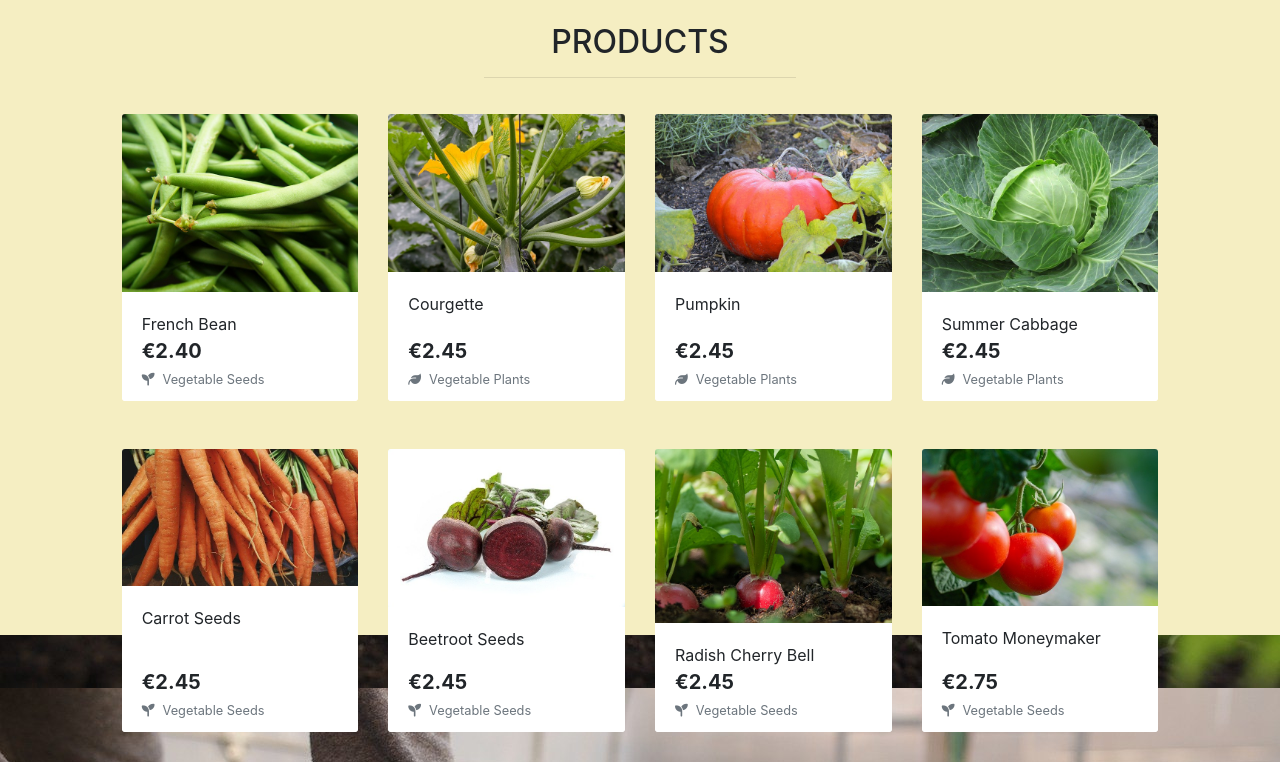
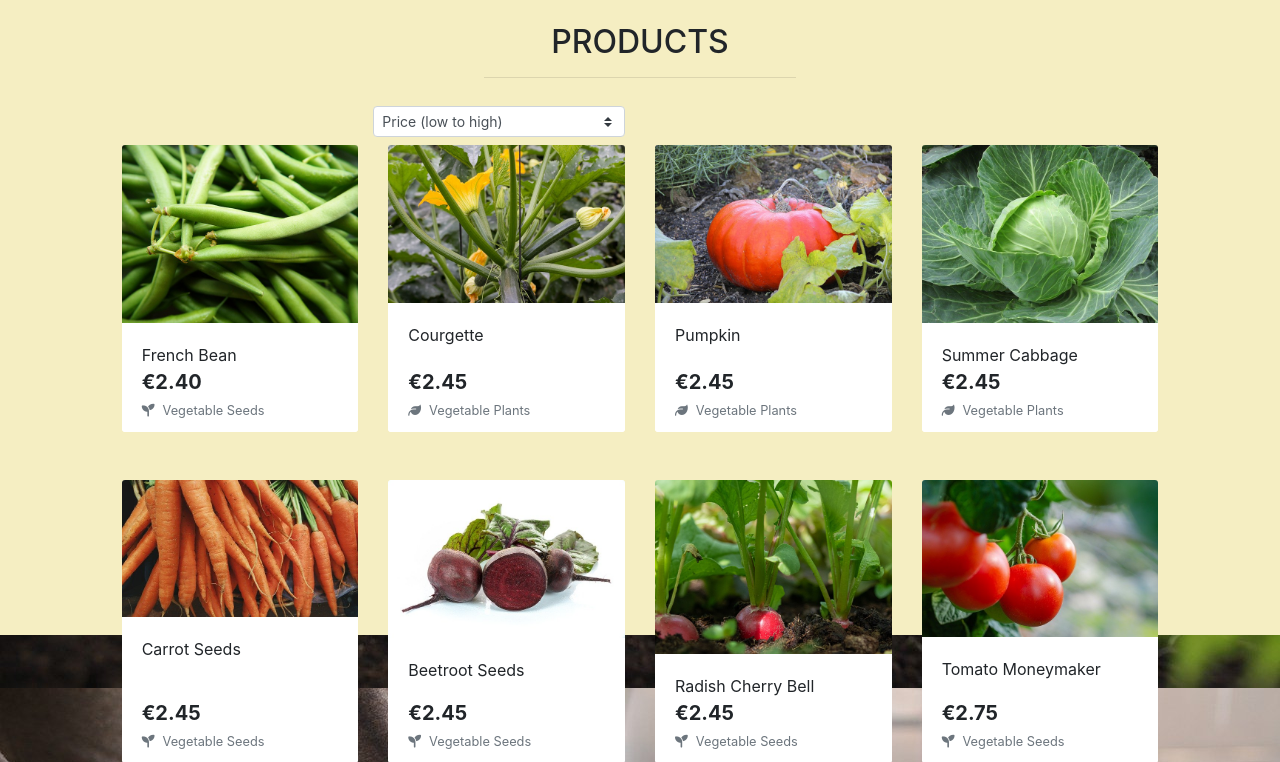
Before and after one commit to Johnny-Morgan/pickles, a Django app: page /products/?sort=price&direction=asc in a window 1280 px wide. Shown: the part 165-927 px from the top of the page. Run offline with Django 3.2, Linux system fonts and the light colour scheme; data comes from the database, SQL or seed files in the repository; some libraries are stand-ins or nearby versions.

Commit message:
Add product sorting select box to products template

```diff
--- a/products/templates/products/products.html
+++ b/products/templates/products/products.html
@@ -29,7 +29,31 @@
     </div>
     <div class="row">
         <div class="product-container col-10 offset-1">
-            <div class="row mt-1 mb-2"></div>
+            <div class="row mt-1 mb-2">
+                <div class="col-12 col-md-6 my-auto order-md-last d-flex justify-content-center justify-content-md-end">
+                    <div class="sort-select-wrapper w-50">
+                        <select id="sort-selector" class="custom-select custom-select-sm">
+                            <option value="reset" {% if sorting == 'None_None' %}selected{% endif %}>Sort by...</option>
+                            <option value="price_asc" {% if sorting == 'price_asc' %}selected{% endif %}>Price (low to
+                                high)</option>
+                            <option value="price_desc" {% if sorting == 'price_desc' %}selected{% endif %}>Price (high
+                                to low)</option>
+                            <option value="rating_asc" {% if sorting == 'rating_asc' %}selected{% endif %}>Rating (low
+                                to high)</option>
+                            <option value="rating_desc" {% if sorting == 'rating_desc' %}selected{% endif %}>Rating
+                                (high to low)</option>
+                            <option value="name_asc" {% if sorting == 'name_asc' %}selected{% endif %}>Name (A-Z)
+                            </option>
+                            <option value="name_desc" {% if sorting == 'name_desc' %}selected{% endif %}>Name (Z-A)
+                            </option>
+                            <option value="category_asc" {% if sorting == 'category_asc' %}selected{% endif %}>Category
+                                (A-Z)</option>
+                            <option value="category_desc" {% if sorting == 'category_desc' %}selected{% endif %}>
+                                Category (Z-A)</option>
+                        </select>
+                    </div>
+                </div>
+            </div>
             <div class="row">
                 {% for product in products %}
                 <div class="col-sm-6 col-md-6 col-lg-4 col-xl-3 mb-5">
```
